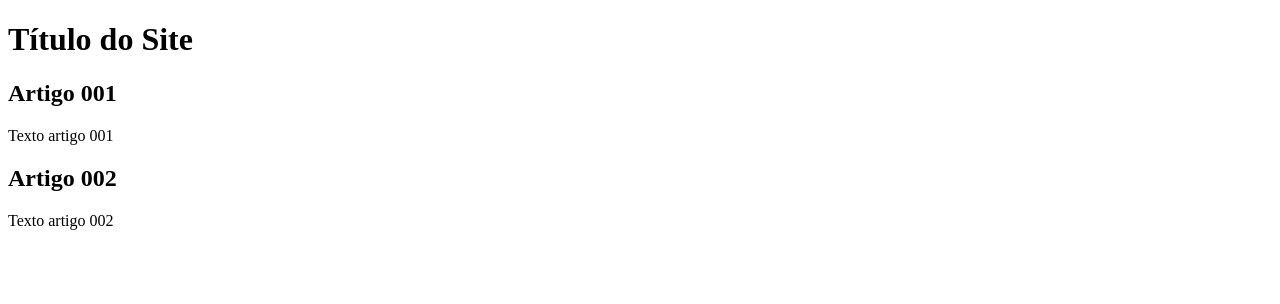
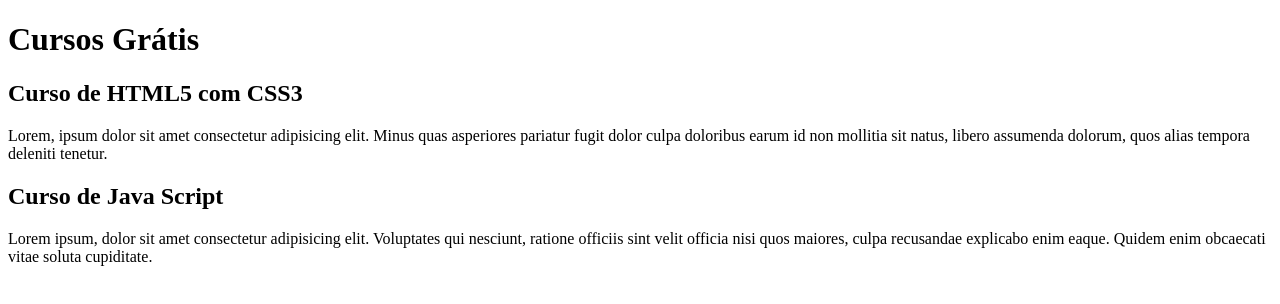
Before and after one commit to masus2099/gustavo-guanabara-branch, a plain HTML site: page index.html in a window 1280 px wide. Drawn offline with Linux system fonts and the light colour scheme.

Commit message:
Comecei a escrever o conteúdo

```diff
--- a/index.html
+++ b/index.html
@@ -11,15 +11,18 @@
 <body>
   <main>
     <header>
-      <h1>Título do Site</h1>
+      <h1>Cursos Grátis</h1>
     </header>
     <article>
-      <h2>Artigo 001</h2>
-      <p>Texto artigo 001</p>
+      <h2>Curso de HTML5 com CSS3</h2>
+      <p>Lorem, ipsum dolor sit amet consectetur adipisicing elit. Minus quas asperiores pariatur fugit dolor culpa
+        doloribus earum id non mollitia sit natus, libero assumenda dolorum, quos alias tempora deleniti tenetur.</p>
     </article>
     <article>
-      <h2>Artigo 002</h2>
-      <p>Texto artigo 002</p>
+      <h2>Curso de Java Script</h2>
+      <p>Lorem ipsum, dolor sit amet consectetur adipisicing elit. Voluptates qui nesciunt, ratione officiis sint velit
+        officia nisi quos maiores, culpa recusandae explicabo enim eaque. Quidem enim obcaecati vitae soluta cupiditate.
+      </p>
     </article>
   </main>
 </body>
```
